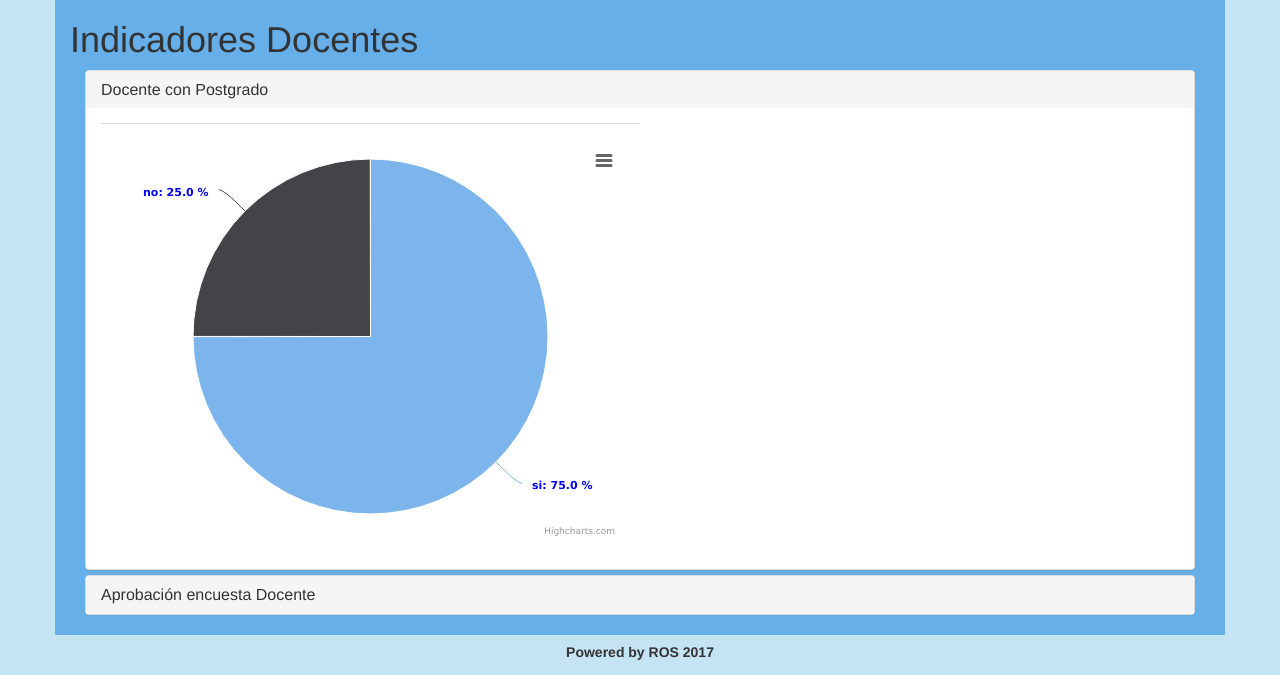
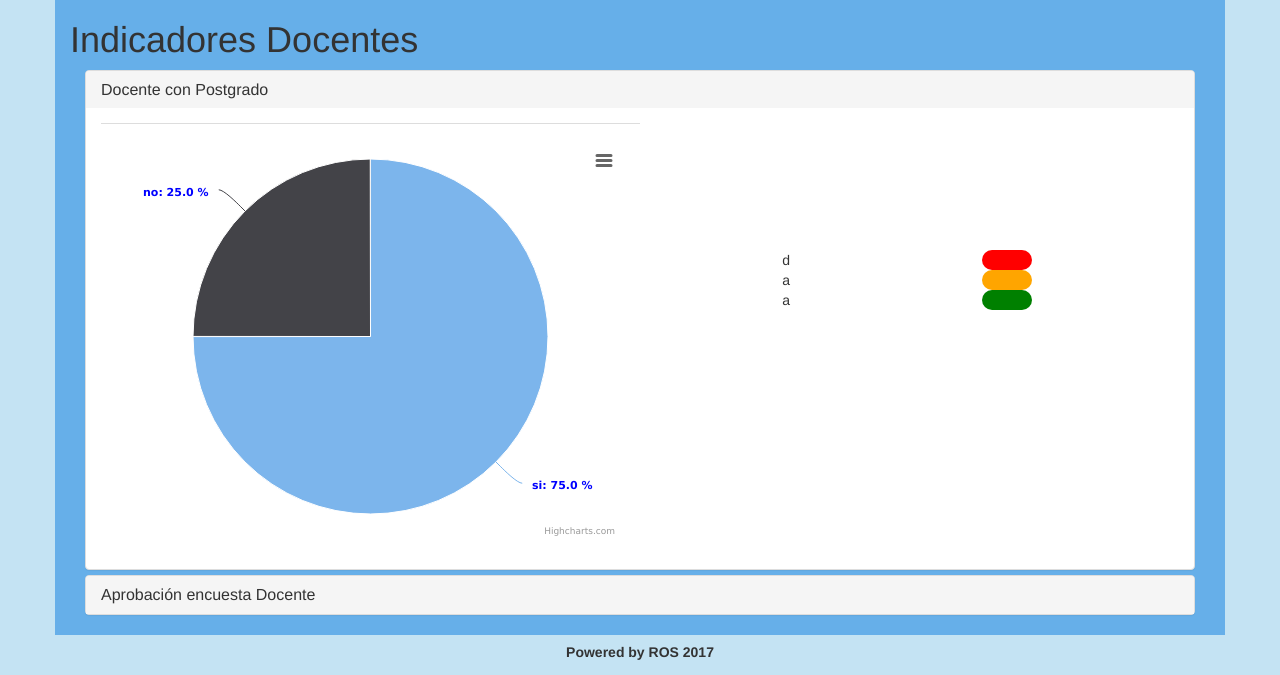
Before and after one commit to cristianFSQ/Sistema_Acreditaciones_Carreras, a PHP site: page /situaciones/situacionDocente.php in a window 1280 px wide. Shown: the part 52-727 px from the top of the page. Run offline with PHP 8.4, Linux system fonts and the light colour scheme; a user stored in the database is signed in; data comes from the database, SQL or seed files in the repository.

Commit message:
TERMINADO

```diff
--- a/situaciones/situacionDocente.php
+++ b/situaciones/situacionDocente.php
@@ -100,7 +100,22 @@ while ($filaNoE = $resNoE->fetch_array(MYSQLI_BOTH)) {
                     </div>
                     <div class="panel-body panel-collapse collapse in" id="contaner1">
                         <div class="panel-body col-lg-6" id="contenedor1"></div>
-                        <div class="col-lg-6"></div>
+                        <div class="col-lg-6">
+                            <table style="margin-left: 25%; margin-top: 25%;">
+                                <tr>
+                                    <td style="min-width: 200px;">d</td>
+                                    <td style="background-color: red; border-radius: 50px; padding: 5px; width: 50px;"></td>
+                                </tr>
+                                <tr>
+                                    <td style="min-width: 200px;">a</td>
+                                    <td style="background-color: orange; border-radius: 50px; padding: 5px;"></td>
+                                </tr>
+                                <tr>
+                                    <td style="min-width: 200px;">a</td>
+                                    <td style="background-color: green; border-radius: 50px; padding: 5px;"></td>
+                                </tr>
+                            </table>
+                        </div>
 
                     </div>
                 </div>
@@ -115,9 +130,24 @@ while ($filaNoE = $resNoE->fetch_array(MYSQLI_BOTH)) {
                         </h4>
                     </div>
                     <div class="panel-body panel-collapse collapse" id="contaner2">
-                        <div class="panel-body col-lg-4" id="contenedor2"></div>
-                        <div class="col-lg-4"></div>
-                        <div class="col-lg-4"></div>
+                        <div class="panel-body col-lg-6" id="contenedor2"></div>
+                        <div class="col-lg-6">
+                            <table style="margin-left: 25%; margin-top: 25%;">
+                                <tr>
+                                    <td style="min-width: 200px;">d</td>
+                                    <td style="background-color: red; border-radius: 50px; padding: 5px; width: 50px;"></td>
+                                </tr>
+                                <tr>
+                                    <td style="min-width: 200px;">a</td>
+                                    <td style="background-color: orange; border-radius: 50px; padding: 5px;"></td>
+                                </tr>
+                                <tr>
+                                    <td style="min-width: 200px;">a</td>
+                                    <td style="background-color: green; border-radius: 50px; padding: 5px;"></td>
+                                </tr>
+                            </table>
+                        </div>
+
                     </div>
                 </div>
 
```
Also changed, not shown: situaciones/situacionAlumno.php (+32 -2 lines), situaciones/situacionCarrera.php (+34 -4 lines).
